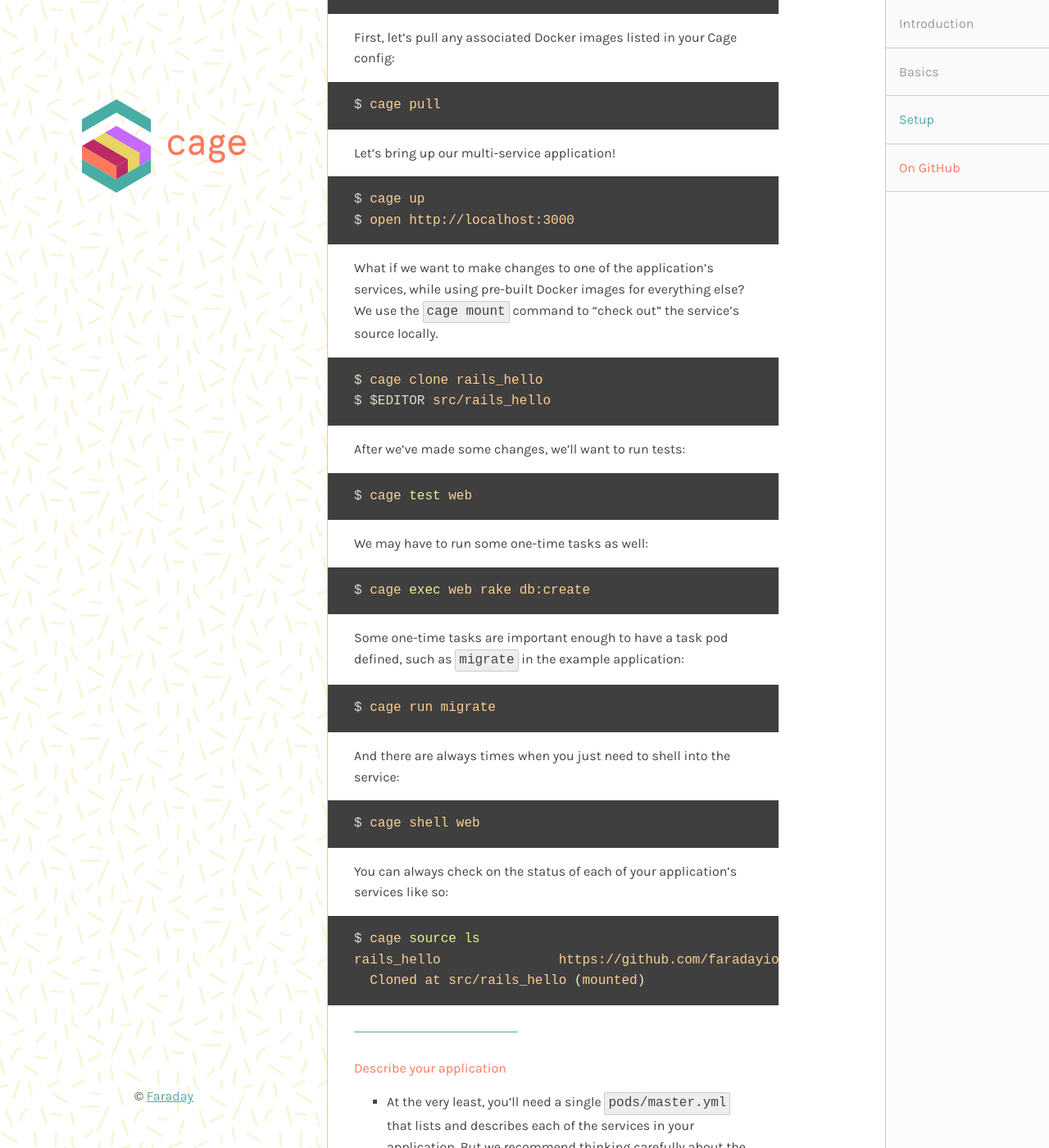
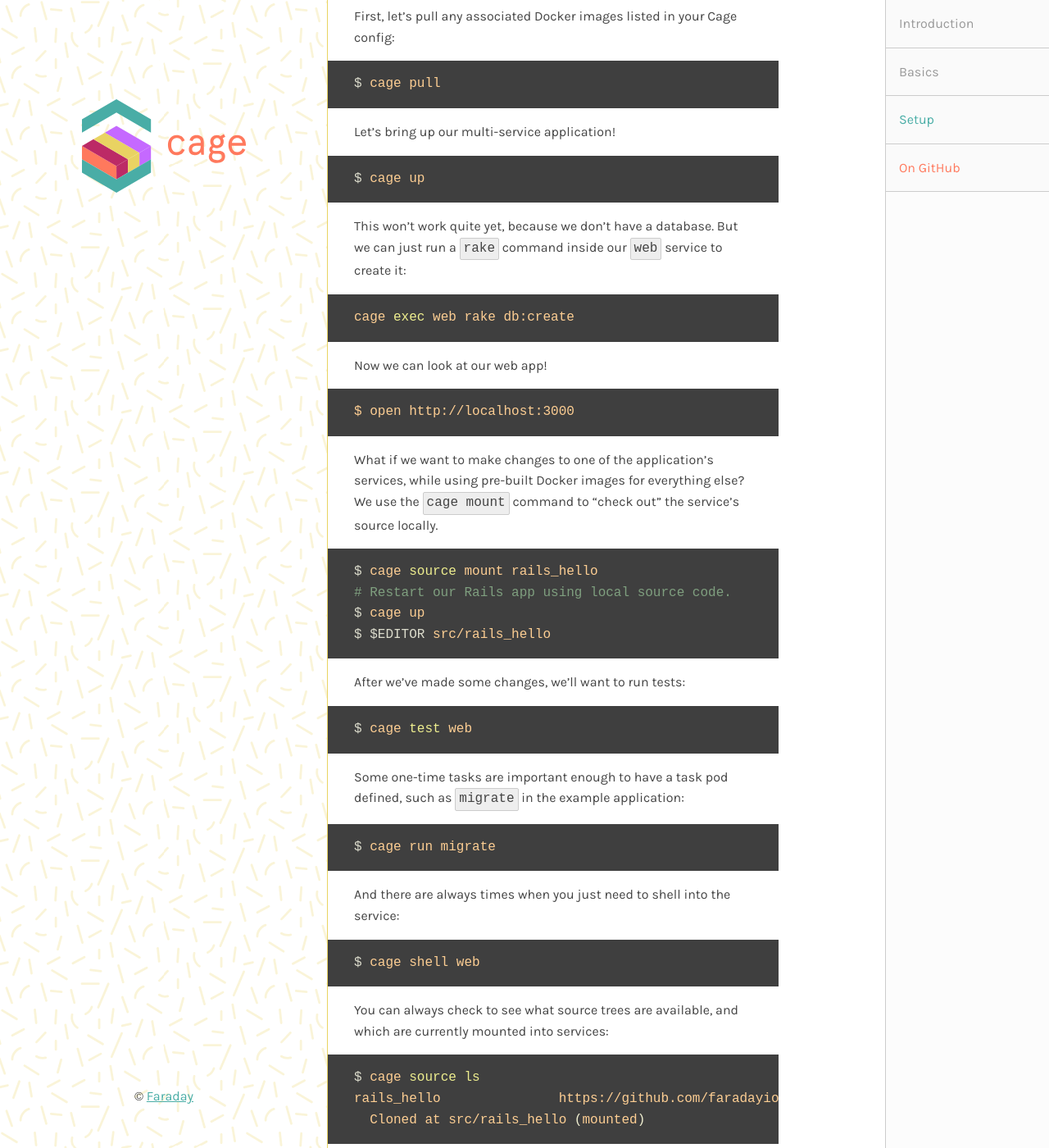
Before and after one commit to faradayio/cage.faraday.io, a Jekyll site: the page built from setup.md, in a window 1280 px wide and 1400 px high, scrolled down 2364 px. Shown: the whole window at 82% size. Built offline with Jekyll 4.4.1, drawn with Linux system fonts in a browser that asks for light colours; nearby versions of some CDN libraries.

Commit message:
Fix walkthrough to work without errors

````diff
--- a/setup.md
+++ b/setup.md
@@ -100,13 +99,27 @@ Let's bring up our multi-service application!
 
 ``` shell
 $ cage up
+```
+
+This won't work quite yet, because we don't have a database.  But we can
+just run a `rake` command inside our `web` service to create it:
+
+``` shell
+cage exec web rake db:create
+```
+
+Now we can look at our web app!
+
+```
 $ open http://localhost:3000
 ```
 
 What if we want to make changes to one of the application's services, while using pre-built Docker images for everything else? We use the `cage mount` command to "check out" the service's source locally.
 
 ``` shell
-$ cage clone rails_hello
+$ cage source mount rails_hello
+# Restart our Rails app using local source code.
+$ cage up
 $ $EDITOR src/rails_hello
 ```
 
@@ -114,12 +127,6 @@ After we've made some changes, we'll want to run tests:
 
 ``` shell
 $ cage test web
-```
-
-We may have to run some one-time tasks as well:
-
-``` shell
-$ cage exec web rake db:create
 ```
 
 Some one-time tasks are important enough to have a task pod defined, such as `migrate` in the example application:
@@ -134,7 +141,8 @@ And there are always times when you just need to shell into the service:
 $ cage shell web
 ```
 
-You can always check on the status of each of your application's services like so:
+You can always check to see what source trees are available, and which are
+currently mounted into services:
 
 ``` shell
 $ cage source ls
````
Also changed, not shown: other parts of setup.md (+0 -3 lines), index.md (+1 -1 lines).
